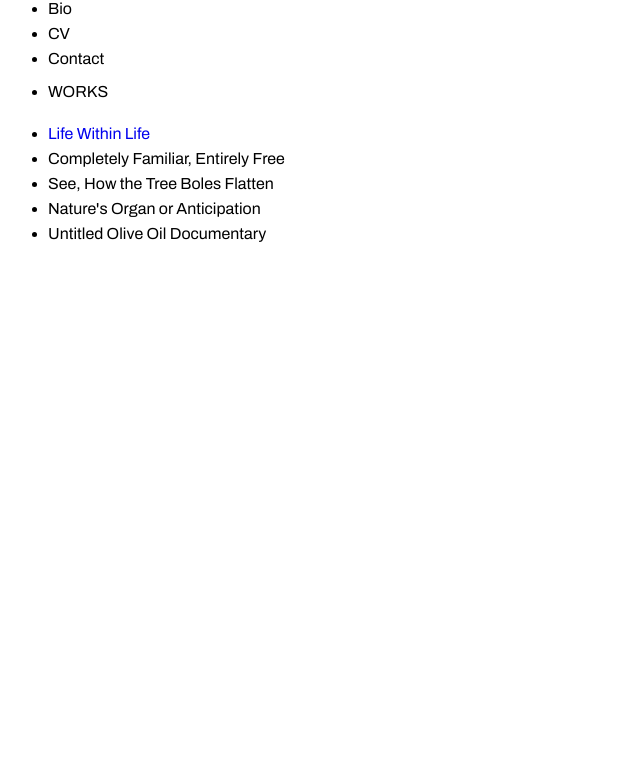
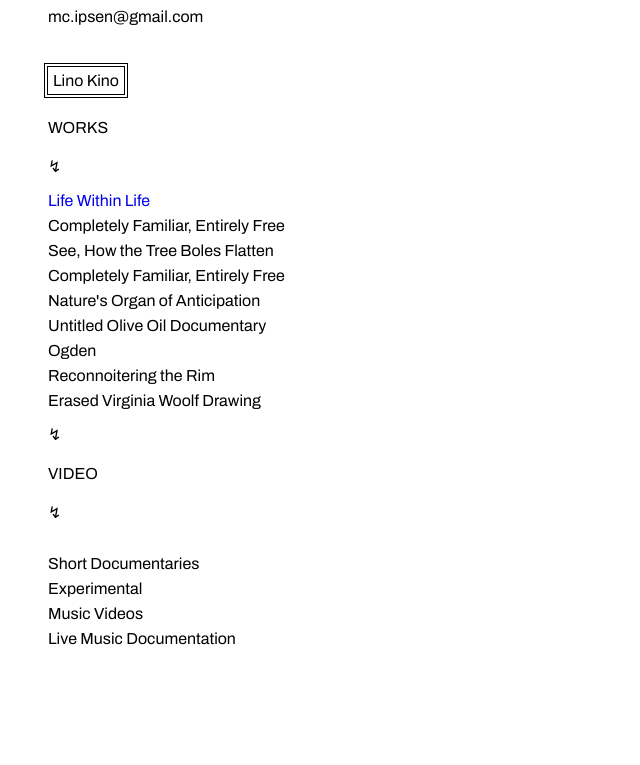
Before and after one commit to mcipsen/michaelipsen-personal-website, a plain HTML site: page lwl.html in a window 1280 px wide. Shown: the part 91-856 px from the top of the page, without its empty margins (0-640 px from the left). Before the commit the page ends 800 px from the top, so only its background shows below. Drawn offline with Linux system fonts and the light colour scheme.

Commit message:
Redid index.html layout in flex

```diff
--- a/index.html
+++ b/index.html
@@ -6,7 +6,7 @@
     <meta name="viewport" content="width=device-width, initial-scale=1.0">
     <title>MICHAEL IPSEN</title>
     <meta name="description" content="Michael Ipsen Personal Website">
-    <link rel="icon" href="/favicon copy.png">
+    <link rel="icon" type="image/x-icon" href="/images/favicon.png">
     <link rel="stylesheet" href="style.css">
     <link rel="preconnect" href="https://fonts.googleapis.com">
     <link rel="preconnect" href="https://fonts.gstatic.com" crossorigin>
@@ -17,18 +17,19 @@
         <div class="menu">
             <div class="menu-header">
                 <ul>
-                    <li><a href="/main.html">Michael Ipsen</a></li>
+                    <li><a href="/index.html">Michael Ipsen</a></li>
                 </ul>
             </div>
             <ul>
                 <li class="section-title">mc.ipsen@gmail.com</li><br>
             </ul>
-            <ul>
-                <li class="section-title">Lino Kino</li><br>
+            <!--<ul>
+                <li class="section-title-LK"><span>Lino Kino</span></li><br>
 
-            </ul>
+            </ul> -->
             <ul>
                 <li class="section-title">WORKS</li><p>&#8623</p>
+                <li class="section-title-LK"><span>Lino Kino</span></li><br><p>&#8623</p>
                 <li><a href="/lwl.html">Life Within Life</a></li>
                 <li>Completely Familiar, Entirely Free</li>
                 <li>See, How the Tree Boles Flatten</li>
@@ -42,7 +43,7 @@
 
             </ul>
             <ul>
-                <li class="section-title">VIDEO</li><p>&#8623</p><br>
+                <li class="section-title">VIDEO</li><p>&#8623</p>
                 <li>Short Documentaries</li>
                 <li>Experimental</li>
                 <li>Music Videos</li>
--- a/lwl.html
+++ b/lwl.html
@@ -6,38 +6,60 @@
     <meta name="viewport" content="width=device-width, initial-scale=1.0">
     <title>MICHAEL IPSEN</title>
     <meta name="description" content="Michael Ipsen Personal Website">
-    <link rel="icon" href="/favicon copy.png">
+    <link rel="icon" href="/favicon.png">
     <link rel="stylesheet" href="style.css">
     <link rel="preconnect" href="https://fonts.googleapis.com">
     <link rel="preconnect" href="https://fonts.gstatic.com" crossorigin>
     <link href="https://fonts.googleapis.com/css2?family=Archivo:wght@300;400&display=swap" rel="stylesheet">
 </head>
-
 <body>
-
-    <div id="menu">
+    <div class="page-wrapper">
+        <div class="menu">
             <div class="menu-header">
                 <ul>
-                <li><a href="/main.html">Michael Ipsen</a></li>
+                    <li><a href="/index.html">Michael Ipsen</a></li>
                 </ul>
             </div>
             <ul>
-            <li class="section-title">INFO</li><br>
-            <li>Bio</li>
-            <li>CV</li>
-            <li>Contact</li>
+                <li class="section-title">mc.ipsen@gmail.com</li><br>
             </ul>
             <ul>
-            <li class="section-title">WORKS</li><br>
+                <li class="section-title-LK"><span>Lino Kino</span></li><br>
+
+            </ul>
+            <ul>
+                <li class="section-title">WORKS</li><p>&#8623</p>
                 <li><a href="/lwl.html">Life Within Life</a></li>
                 <li>Completely Familiar, Entirely Free</li>
                 <li>See, How the Tree Boles Flatten</li>
-            <li>Nature's Organ or Anticipation</li>
+                <li>Completely Familiar, Entirely Free</li>
+                <li>Nature's Organ of Anticipation</li>
                 <li>Untitled Olive Oil Documentary</li>
+                <li>Ogden</li>
+                <li>Reconnoitering the Rim</li>
+                <li>Erased Virginia Woolf Drawing</li>
+                <p>&#8623</p>
+
             </ul>
+            <ul>
+                <li class="section-title">VIDEO</li><p>&#8623</p><br>
+                <li>Short Documentaries</li>
+                <li>Experimental</li>
+                <li>Music Videos</li>
+                <li>Live Music Documentation</li>
+            </ul>
+
+
         </div>
 
-    <div id="content">
+        <div class="content">
             <div class="container">
+                <p>
+
+                </p>
+            </div>
+        </div>
+    </div>
 
 </body>
+</html>
--- a/style.css
+++ b/style.css
@@ -6,20 +6,17 @@ body{
 
 .page-wrapper {
     display: flex;
-    flex-direction: column;
-    justify-content: center;
-    align-items: center;
+    flex-direction: row;
+    justify-content: space-between;
+    align-items: space-between;
 }
 
 .menu {
-    width: 280px;
+    width: 30%;
     overflow: auto;
-    top: 40px;
-    bottom: 0;
-	left: 0;
-    position: fixed;
-    height: 100%;
-
+    margin-top: 40px;
+    /*position: fixed;*/
+    height: 100vh;
 }
 
 .menu .menu-header {
@@ -35,17 +32,23 @@ body{
     padding: 5px 0px;
 }
 
+.menu ul li.section-title-LK {
+    padding: 5px 5px;
+    display: inline-block;
+    outline: black double 4px;
+}
+
 li {
     margin-bottom: 8px;
 }
 
 .content {
-    width: auto;
+    width: 70%;
     overflow: auto;
-    position: fixed;
-    top: 40px;
+    /*position: fixed;*/
+    margin-top: 40px;
     margin-right: 0;
-    height: 100%;
+    height: 100vh;
 
 }
 
@@ -54,10 +57,6 @@ li {
 
 }
 
-.container {
-    padding: 5px 5px 25px 5px;
-}
-
 a:link {text-decoration: none;}
 a:active {text-decoration: none;}
 a:visited {text-decoration: none;color: #666;}
```
Also changed, not shown: favicon copy.png (deleted), images/favicon.png (added), 1 other file. Lines whose indentation alone changed are shown as unchanged.
